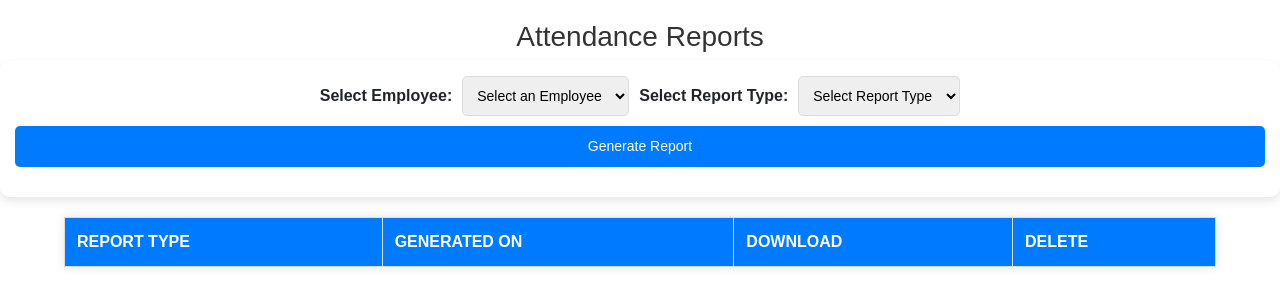
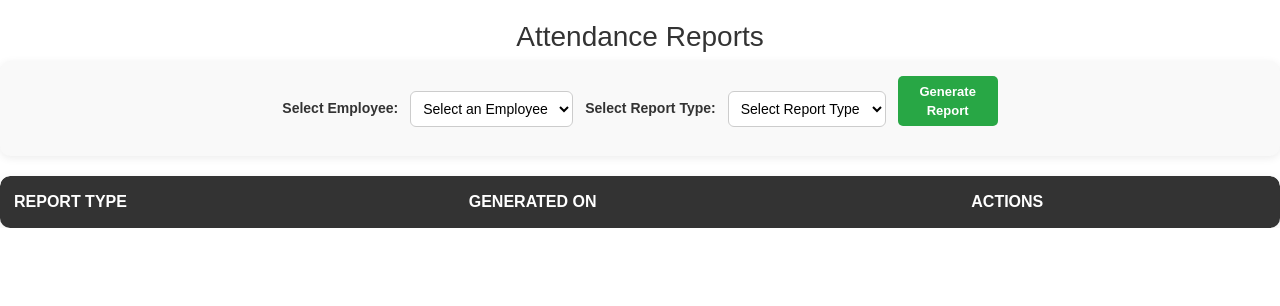
Before and after one commit to Harish45559/web_project, a Flask app: page /attendance_reports in a window 1280 px wide. Shown: the part 141-447 px from the top of the page. Run offline with Flask 3, Linux system fonts and the light colour scheme; the visitor is signed in with stand-in values (Sample User, id 1); data that the repository does not hold is empty.

Commit message:
Initial commit

```diff
--- a/app/routes.py
+++ b/app/routes.py
@@ -6,9 +6,9 @@ from datetime import datetime, timedelta
 import pytz
 import pandas as pd
 from .models import Admin, Employee, Attendance, Report
-
 from flask import send_file, flash, redirect, url_for
 
+import pandas as pd
 
 # Create a Blueprint
 main = Blueprint('main', __name__)
@@ -145,7 +145,7 @@ def attendance():
         custom_time = request.form.get('custom_time')
 
         if custom_time:
-            action_time = datetime.strptime(custom_time, '%Y-%m-%dT%H:%M')
+            action_time = datetime.strptime(custom_time, '%Y-%m-%d %H:%M')
             action_time = UK_TIMEZONE.localize(action_time)
         else:
             action_time = datetime.utcnow().replace(tzinfo=pytz.utc).astimezone(UK_TIMEZONE)
@@ -158,8 +158,7 @@ def attendance():
             if last_record:
                 flash(f'{employee.first_name} {employee.last_name} is already clocked in! Please clock out first.', 'warning')
             else:
-                break_duration = Attendance.calculate_break_time(employee_id, action_time)
-                new_record = Attendance(employee_id=employee_id, clock_in=action_time, break_time=break_duration)
+                new_record = Attendance(employee_id=employee_id, clock_in=action_time)
                 db.session.add(new_record)
                 db.session.commit()
                 flash(f'{employee.first_name} {employee.last_name} clocked in at {action_time.strftime("%Y-%m-%d %H:%M:%S")}', 'success')
@@ -171,7 +170,7 @@ def attendance():
                 flash(f'Error: No active clock-in record found for {employee.first_name} {employee.last_name}!', 'danger')
             else:
                 record.clock_out = action_time
-                record.total_work_hours = record.clock_out - record.clock_in - record.break_time
+                record.total_work_hours = record.clock_out - record.clock_in
                 db.session.commit()
                 flash(f'{employee.first_name} {employee.last_name} clocked out at {action_time.strftime("%Y-%m-%d %H:%M:%S")}', 'success')
 
@@ -205,32 +204,40 @@ def generate_employee_report():
         flash("Please select an employee and report type!", "danger")
         return redirect(url_for('main.attendance_reports'))
 
-    # Fetch employee details
-    employee = Employee.query.get_or_404(employee_id)
-
     # Define report start date
     end_date = datetime.utcnow()
     start_date = end_date - timedelta(days=7) if report_type == "weekly" else end_date.replace(day=1)
 
-    # Fetch attendance records only for the selected employee
-    attendance_records = Attendance.query.filter(
-        Attendance.employee_id == employee_id,
-        Attendance.clock_in >= start_date,
-        Attendance.clock_out != None
-    ).all()
+    # If "All Employees" is selected
+    if employee_id == "all":
+        attendance_records = Attendance.query.filter(
+            Attendance.clock_in >= start_date,
+            Attendance.clock_out != None
+        ).all()
+    else:
+        # Fetch employee details
+        employee = Employee.query.get_or_404(int(employee_id))  # Convert ID to integer
+
+        # Fetch attendance records for the selected employee
+        attendance_records = Attendance.query.filter(
+            Attendance.employee_id == employee.id,
+            Attendance.clock_in >= start_date,
+            Attendance.clock_out != None
+        ).all()
 
     # Convert data to a DataFrame
     data = []
     for record in attendance_records:
+        emp = Employee.query.get(record.employee_id)  # Fetch employee details
         data.append([
-            employee.first_name + " " + employee.last_name,
+            emp.first_name + " " + emp.last_name,
             record.clock_in.strftime('%Y-%m-%d %H:%M:%S'),
             record.clock_out.strftime('%Y-%m-%d %H:%M:%S') if record.clock_out else "Still Clocked In",
-            str(record.total_work_hours)
+            str(record.total_work_hours)  # FIXED: Changed to total_work_hours
         ])
 
     if not data:
-        flash(f"No attendance records found for {employee.first_name} {employee.last_name}.", "warning")
+        flash("No attendance records found!", "warning")
         return redirect(url_for('main.attendance_reports'))
 
     df = pd.DataFrame(data, columns=["Employee", "Clock In", "Clock Out", "Total Work Hours"])
@@ -240,19 +247,20 @@ def generate_employee_report():
         os.makedirs(REPORTS_FOLDER)
 
     # Generate filename
-    filename = f"{employee.first_name}_{employee.last_name}_{report_type}_attendance_{end_date.strftime('%Y%m%d')}.xlsx"
+    filename = f"{'All_Employees' if employee_id == 'all' else emp.first_name + '_' + emp.last_name}_{report_type}_attendance_{end_date.strftime('%Y%m%d')}.xlsx"
     file_path = os.path.join(REPORTS_FOLDER, filename)
 
     # Save file
     df.to_excel(file_path, index=False, engine='openpyxl')
 
     # Save report info in DB
-    new_report = Report(report_type=f"{report_type} ({employee.first_name} {employee.last_name})", file_path=file_path)
+    new_report = Report(report_type=f"{report_type} ({'All Employees' if employee_id == 'all' else emp.first_name + ' ' + emp.last_name})", file_path=file_path)
     db.session.add(new_report)
     db.session.commit()
 
-    flash(f"{report_type.capitalize()} report for {employee.first_name} {employee.last_name} generated!", "success")
+    flash(f"{report_type.capitalize()} report generated successfully!", "success")
     return redirect(url_for('main.attendance_reports'))
+
 
 
 @main.route('/download_report/<int:report_id>')
@@ -285,3 +293,30 @@ def delete_report(report_id):
 
     flash("Report deleted successfully!", "success")
     return redirect(url_for('main.attendance_reports'))
+
+
+
+
+@main.route('/view_report/<int:report_id>')
+@login_required
+def view_report(report_id):
+    report = Report.query.get_or_404(report_id)
+    absolute_path = os.path.abspath(report.file_path)
+
+    # Check if file exists
+    if not os.path.exists(absolute_path):
+        flash("Error: Report file not found!", "danger")
+        return redirect(url_for('main.attendance_reports'))
+
+    # Read Excel file into a DataFrame
+    try:
+        df = pd.read_excel(absolute_path, engine='openpyxl')
+
+        # Convert DataFrame to HTML
+        table_html = df.to_html(classes='table table-striped', index=False)
+
+        return render_template('view_report.html', report_name=report.report_type, table_html=table_html)
+
+    except Exception as e:
+        flash(f"Error reading the report: {str(e)}", "danger")
+        return redirect(url_for('main.attendance_reports'))
--- a/app/static/styles.css
+++ b/app/static/styles.css
@@ -384,228 +384,278 @@ button {
 
 
 /* ========================================================
-   🌟 ATTENDANCE PAGE - CLOCK IN & CLOCK OUT STYLING
+   🌟 ATTENDANCE SECTION - SMALLER BLOCKS
    ======================================================== */
+
    .attendance-container {
     display: flex;
     justify-content: center;
-    align-items: flex-start;
-    gap: 30px;
+    gap: 20px;
     flex-wrap: wrap;
-    padding: 20px;
+    margin-top: 20px;
 }
 
-/* Clock-In and Clock-Out Sections */
+/* Smaller attendance blocks */
 .attendance-section {
-
-    padding: 20px;
-    border-radius: 10px;
+    width: 300px;  /* Reduced width */
+    background: white;
+    padding: 15px;
+    border-radius: 8px;
     box-shadow: 0 4px 10px rgba(0, 0, 0, 0.1);
-    width: 100%;
-    max-width: 400px;
     text-align: center;
 }
 
-/* Section-Specific Borders */
-.clock-in {
-    border: 3px solid #28a745;
+.attendance-section h2 {
+    font-size: 18px;
+    margin-bottom: 10px;
+    color: #333;
 }
 
-.clock-out {
-    border: 3px solid #dc3545;
-}
-
-/* Input Fields */
+/* Dropdown & Inputs */
 .attendance-section select,
 .attendance-section input {
     width: 100%;
+    padding: 8px;
+    margin: 8px 0;
+    border-radius: 5px;
+    border: 1px solid #ddd;
+}
+
+/* Button Styling */
+.attendance-section button {
+    width: 100%;
     padding: 10px;
-    margin-bottom: 15px;
-    border: 1px solid #ddd;
+    border: none;
     border-radius: 5px;
     font-size: 14px;
+    cursor: pointer;
 }
 
-/* Align Adjust Time Label to Left */
+.attendance-section .btn-success {
+    background-color: #28a745;
+    color: white;
+}
+
+.attendance-section .btn-success:hover {
+    background-color: #218838;
+}
+
+.attendance-section .btn-danger {
+    background-color: #dc3545;
+    color: white;
+}
+
+.attendance-section .btn-danger:hover {
+    background-color: #c82333;
+}
+
+/* Checkbox styling */
 .checkbox-container {
     display: flex;
     align-items: center;
-    justify-content: flex-start; /* Align label & checkbox to left */
-    gap: 10px; /* Space between label and checkbox */
-    margin-bottom: 15px;
-}
-.checkbox-container {
-    display: flex;
-    align-items: center;
-    gap: 8px; /* Space between label and checkbox */
-    margin-bottom: 15px;
-    text-align: left;
+    justify-content: center;
+    gap: 8px;
+    margin-bottom: 10px;
 }
 
-/* Adjust Time Label */
-.checkbox-container label {
-    font-size: 16px;
-    color: #333;
-    cursor: pointer;
-    white-space: nowrap; /* Prevents text from wrapping */
+/* Custom Time Input */
+.custom-time-container {
+    display: none;
+    margin-top: 10px;
 }
 
-/* Checkbox Styling */
-.checkbox-container input[type="checkbox"] {
-    width: 18px;
-    height: 18px;
-    cursor: pointer;
-    accent-color: #007bff; /* Checkbox color */
-}
-
-/* Custom Time Input Box */
-.custom-time-container {
-    display: flex;
-    flex-direction: column;
+/* Flatpickr Styling */
+.flatpickr-input {
     width: 100%;
-    text-align: left;
-}
-
-/* Hide Custom Time Input by Default */
-.custom-time-container {
-    display: none;
-}
-
-/* Custom Time Input Box */
-.custom-time-container {
-    display: flex;
-    flex-direction: column;
-    width: 100%;
-    text-align: left;
+    text-align: center;
 }
 
 
 /* ========================================================
-   🌟 STYLED TABLE (REPORTS PAGE)
+   🌟 ATTENDANCE REPORT PAGE - MODERN MINIMALIST DESIGN
    ======================================================== */
-   .styled-table {
+
+/* Page Container */
+.report-container {
     width: 90%;
-    margin: 20px auto;
-    border-collapse: collapse;
-    background: white;
-    box-shadow: 0 0 10px rgba(0, 0, 0, 0.1);
+    margin: 30px auto;
+    padding: 25px;
+    background: #ffffff;
+    border-radius: 12px;
+    box-shadow: 0 4px 12px rgba(0, 0, 0, 0.1);
+    transition: transform 0.2s ease-in-out;
 }
 
-.styled-table th, .styled-table td {
-    padding: 12px;
-    text-align: left;
-    border: 1px solid #ddd;
+.report-container:hover {
+    transform: scale(1.02);
 }
 
-.styled-table th {
-    background-color: #007bff;
-    color: white;
-    text-transform: uppercase;
-}
-
-.styled-table tr:nth-child(even) {
-    background-color: #f9f9f9;
-}
-
-.styled-table tr:hover {
-    background-color: #f1f1f1;
-}
-
-/* Report Buttons */
-.report-buttons {
-    display: flex;
-    gap: 15px;
-    justify-content: center;
-    margin-bottom: 20px;
-}
-
-/* Button Styling */
-.btn {
-    padding: 8px 12px;
-    border-radius: 5px;
-    font-size: 14px;
-    text-decoration: none;
-    text-align: center;
-    display: inline-flex;
-    align-items: center;
-}
-
-.btn-primary {
-    background-color: #007bff;
-    color: white;
-    border: none;
-}
-
-.btn-primary:hover {
-    background-color: #0056b3;
-}
-
-.btn-success {
-    background-color: #28a745;
-    color: white;
-    border: none;
-}
-
-.btn-success:hover {
-    background-color: #218838;
-}
-
-.btn-danger {
-    background-color: #dc3545;
-    color: white;
-    border: none;
-}
-
-.btn-danger:hover {
-    background-color: #c82333;
-}
-
-/* Font Awesome Icons */
-.fas {
-    margin-right: 5px;
-}
-
-
 /* ========================================================
-   🌟 REPORT FORM STYLING (SELECT EMPLOYEE)
+   🌟 FORM DESIGN (REPORT GENERATION)
    ======================================================== */
 .report-form {
     display: flex;
     flex-wrap: wrap;
     justify-content: center;
     align-items: center;
-    gap: 10px;
-    margin-bottom: 20px;
+    gap: 12px;
     padding: 15px;
-    background-color: #fff;
+    background: #f9f9f9;
     border-radius: 10px;
-    box-shadow: 0 4px 10px rgba(0, 0, 0, 0.1);
+    box-shadow: 0 2px 8px rgba(0, 0, 0, 0.08);
 }
 
 .report-form label {
-    font-weight: bold;
-    font-size: 16px;
+    font-weight: 600;
+    font-size: 14px;
+    color: #333;
 }
 
 .report-form select {
-    padding: 10px;
+    padding: 8px;
     font-size: 14px;
-    border-radius: 5px;
-    border: 1px solid #ddd;
+    border-radius: 6px;
+    border: 1px solid #ccc;
+    background: white;
+    transition: 0.3s;
 }
 
+.report-form select:focus {
+    border-color: #007bff;
+    outline: none;
+}
+
+/* Small Generate Button */
 .report-form button {
-    padding: 10px 15px;
-    font-size: 14px;
+    padding: 8px 12px;
+    font-size: 13px;
+    font-weight: 600;
     border-radius: 5px;
-    background-color: #007bff;
+    background: #28a745;
     color: white;
     border: none;
     cursor: pointer;
+    transition: background 0.3s ease-in-out, transform 0.2s;
+    width: 100px;
+    height: 50px;
 }
 
 .report-form button:hover {
-    background-color: #0056b3;
+    background: #218838;
+    transform: scale(1.05);
+}
+
+/* ========================================================
+   🌟 STYLED TABLE DESIGN (REPORTS LIST)
+   ======================================================== */
+.styled-table {
+    width: 100%;
+    border-collapse: separate;
+    border-spacing: 0;
+    margin-top: 20px;
+    background: white;
+    box-shadow: 0 3px 12px rgba(0, 0, 0, 0.08);
+    border-radius: 10px;
+    overflow: hidden;
+}
+
+/* Table Header */
+.styled-table th {
+    background-color: #333;
+    color: white;
+    padding: 14px;
+    text-transform: uppercase;
+    text-align: left;
+}
+
+/* Table Rows */
+.styled-table td {
+    padding: 10px;
+    border-bottom: 1px solid #ddd;
+    color: #333;
+}
+
+/* Alternating Row Colors */
+.styled-table tr:nth-child(even) {
+    background: #f8f8f8;
+}
+
+.styled-table tr:hover {
+    background: #ececec;
+}
+
+/* First & Last Row Rounded Corners */
+.styled-table th:first-child {
+    border-top-left-radius: 10px;
+}
+.styled-table th:last-child {
+    border-top-right-radius: 10px;
+}
+.styled-table tr:last-child td:first-child {
+    border-bottom-left-radius: 10px;
+}
+.styled-table tr:last-child td:last-child {
+    border-bottom-right-radius: 10px;
+}
+
+/* ========================================================
+   🌟 ACTION BUTTONS STYLES (VIEW, DOWNLOAD, DELETE)
+   ======================================================== */
+.actions-column {
+    display: flex;
+    gap: 6px;
+    justify-content: center;
+    align-items: center;
+}
+
+/* Common Action Button Styles */
+.action-btn {
+    width: 36px;
+    height: 36px;
+    display: flex;
+    justify-content: center;
+    align-items: center;
+    font-size: 14px;
+    padding: 5px;
+    text-align: center;
+    border-radius: 6px;
+    transition: all 0.3s ease-in-out;
+    border: none;
+}
+
+/* View Button */
+.btn-view {
+    background: #17a2b8;
+    color: white;
+}
+
+.btn-view:hover {
+    background: #138496;
+}
+
+/* Download Button */
+.btn-download {
+    background: #28a745;
+    color: white;
+}
+
+.btn-download:hover {
+    background: #218838;
+}
+
+/* Delete Button */
+.btn-delete {
+    background: #dc3545;
+    color: white;
+}
+
+.btn-delete:hover {
+    background: #c82333;
+}
+
+/* Font Awesome Icons */
+.fas {
+    margin-right: 0;
 }
 
 
--- a/app/templates/attendance_reports.html
+++ b/app/templates/attendance_reports.html
@@ -10,6 +10,7 @@
     <label for="employee_id">Select Employee:</label>
     <select name="employee_id" required>
         <option value="" disabled selected>Select an Employee</option>
+        <option value="all">All Employees</option> <!-- 'All Employees' Option Added -->
         {% for employee in employees %}
         <option value="{{ employee.id }}">{{ employee.first_name }} {{ employee.last_name }}</option>
         {% endfor %}
@@ -31,8 +32,7 @@
         <tr>
             <th>Report Type</th>
             <th>Generated On</th>
-            <th>Download</th>
-            <th>Delete</th>
+            <th>Actions</th> <!-- Updated column title -->
         </tr>
     </thead>
     <tbody>
@@ -40,15 +40,21 @@
         <tr>
             <td>{{ report.report_type }}</td>
             <td>{{ report.generated_on.strftime('%Y-%m-%d %H:%M:%S') }}</td>
-            <td>
-                <a href="{{ url_for('main.download_report', report_id=report.id) }}" class="btn btn-success">
-                    <i class="fas fa-download"></i> Download
+            <td class="actions-column">
+                <!-- View Button -->
+                <a href="{{ url_for('main.view_report', report_id=report.id) }}" class="btn btn-info btn-sm" title="View">
+                    <i class="fas fa-eye"></i>
                 </a>
-            </td>
-            <td>
+
+                <!-- Download Button -->
+                <a href="{{ url_for('main.download_report', report_id=report.id) }}" class="btn btn-success btn-sm" title="Download">
+                    <i class="fas fa-download"></i>
+                </a>
+
+                <!-- Delete Button -->
                 <form method="POST" action="{{ url_for('main.delete_report', report_id=report.id) }}" style="display:inline;">
-                    <button type="submit" class="btn btn-danger" onclick="return confirm('Are you sure you want to delete this report?')">
-                        <i class="fas fa-trash-alt"></i> Delete
+                    <button type="submit" class="btn btn-danger btn-sm" title="Delete" onclick="return confirm('Are you sure you want to delete this report?')">
+                        <i class="fas fa-trash-alt"></i>
                     </button>
                 </form>
             </td>
--- a/app/templates/base.html
+++ b/app/templates/base.html
@@ -4,6 +4,10 @@
     <meta charset="UTF-8">
     <meta name="viewport" content="width=device-width, initial-scale=1.0">
     <title>{% block title %}Cozy Cup{% endblock %}</title>
+
+    <!-- Flatpickr CSS -->
+<link rel="stylesheet" href="https://cdn.jsdelivr.net/npm/flatpickr/dist/flatpickr.min.css">
+
 
     <!-- Bootstrap CSS -->
     <link rel="stylesheet" href="https://cdn.jsdelivr.net/npm/bootstrap@5.1.3/dist/css/bootstrap.min.css">
@@ -67,5 +71,9 @@
         });
     </script>
 
+    <!-- Flatpickr JS -->
+<script src="https://cdn.jsdelivr.net/npm/flatpickr"></script>
+
+
 </body>
 </html>
```
Also changed, not shown: app/static/attendance.js (added, +27 -0 lines), app/templates/attendance.html (+24 -26 lines), app/templates/view_report.html (added, +24 -0 lines), 1 other file.
